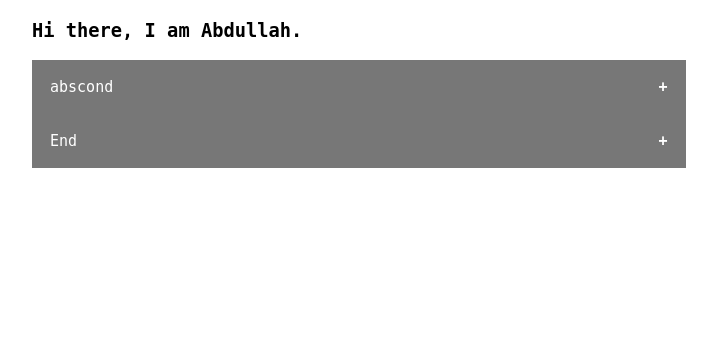
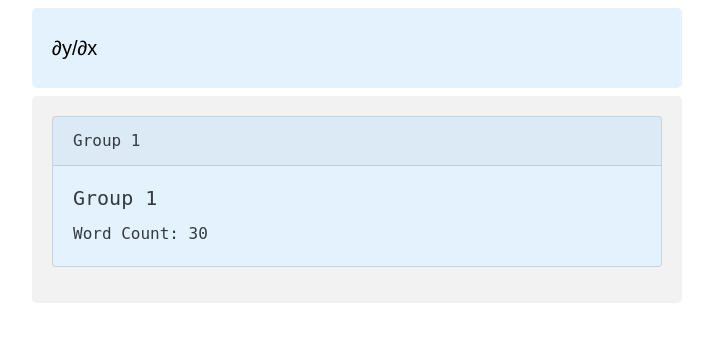
Before and after one commit to liiniix/delYdelX, a Flask app: page / in a window 1280 px wide. Shown: the top 342 px of the page, without its empty margins (283-1000 px from the left). Run offline with Flask 2, Linux system fonts and the light colour scheme; some libraries are stand-ins or nearby versions.

Commit message:
Refactored design of the program, added word list.

```diff
--- a/app.py
+++ b/app.py
@@ -1,9 +1,71 @@
 from flask import Flask, render_template
+import csv
+import os, os.path
+import time
+
 app = Flask(__name__)
+
+WORDGROUPS_DIR = "WordGroups"
+
+#region Index
 
 @app.route('/')
 def index():
-    return render_template('demo.html')
+    wordgroup_stat = get_wordgroup_stat()
+    return render_template('index/index.html',
+                            wordgroup_stat = wordgroup_stat,
+                            enumerate = enumerate,
+                            rand = time.time()
+            )
+
+def get_wordgroup_stat():
+    return {
+        "wordlistCount" : len([name for name in os.listdir(WORDGROUPS_DIR)]),
+        "wordCountInWordlist" : get_wordcount_in_wordgroup()
+    }
+
+def get_wordcount_in_wordgroup():
+    csvfiles = [
+                    open(os.path.join(WORDGROUPS_DIR, file), newline='', encoding='utf-8')
+                    for file in os.listdir(WORDGROUPS_DIR)
+               ]
+
+    rowcounts = [
+                    get_rowcount_of_csvfile(csvfile)
+                    for csvfile in csvfiles
+                ]
+
+    return rowcounts
+
+def get_rowcount_of_csvfile(csvfile):
+    csvreader = csv.reader(csvfile, delimiter=';')
+    row_count = sum(1 for row in csvreader)
+    return row_count
+
+#endregion
+
+
+#region WordPractce
+
+@app.route('/get_wordlist_landingpage/<int:group_no>')
+def get_wordlist_landingpage(group_no):
+
+    wordlist = get_wordlist(group_no)
+    return render_template('word_list/wordlist_landingpage.html',
+                            wordlist = wordlist,
+                            enumerate = enumerate,
+                            rand = time.time()
+    )
+
+def get_wordlist(group_no):
+    spamreader = ''
+    filename = os.path.join(WORDGROUPS_DIR, f"group_{group_no}.csv")
+    csvfile = open(filename, newline='', encoding='utf-8')
+    spamreader = csv.reader(csvfile, delimiter=';')
+
+    return spamreader
+
+#endregion
 
 if __name__ == "__main__":
     app.run(debug=True)
--- a/static/script.js
+++ b/static/script.js
@@ -1,21 +1,12 @@
-$(document).ready(function() {
+$( document ).ready(function() {
+    $('[data-toggle="tooltip"]').tooltip();
 
-    $('body').on('click', '#btnLong', function(){
-        $('#short-div').slideUp('slow',function(){
-            $('#long-div').slideDown();
-        });
+    $('.bi-lightning-charge-fill').click(function(){
+        $('#word-of-week-1-serial-1-accordion-header button').addClass('text-danger')
+    });
 
-    })
-
-    $('body').on('click', '#btnShort', function(){
-        $('#long-div').slideUp('slow',function(){
-            $('#short-div').slideDown();
-        });
-    })
-
-    $('.collapsible').click(function(e){
-        $(e.target).next('.content').slideToggle('slow', function(){
-            $(e.target).toggleClass('active');
-        });
-    })
+    $('.card').click(function(){
+        const url = $(this).data('redirect-url');
+        location.href = url;
+    });
 });
--- a/static/style.css
+++ b/static/style.css
@@ -1,7 +1,16 @@
+body {
+    height: 100%;
+}
+
+.card {
+    cursor: pointer !important;
+}
+
 .container {
     margin: auto;
     max-width: 650px;
 }
+
 .flex-container {
     display: flex;
     justify-content: space-evenly;
@@ -154,3 +163,180 @@ strong{
     display: flex;
     justify-content: space-between;
 }
+
+.container {
+    margin: auto;
+    max-width: 650px;
+}
+.flex-container {
+    display: flex;
+    justify-content: space-evenly;
+    align-items: center;
+    align-self: center;
+}
+h2 {
+    color: #96979c;
+}
+@media (max-width: 600px) {
+    .container {
+      padding: 20px;
+    }
+    .flex-container {
+        display: flex;
+        justify-content: space-evenly;
+        align-items: center;
+        align-self: center;
+        flex-direction: column;
+    }
+
+}
+
+a:hover {
+    background-color: cornflowerblue;
+    transition: 2s ease;
+}
+body {
+    background: #fff;
+    font-family: 'Roboto Mono', monospace;
+}
+
+.fa {
+    padding: 20px;
+    font-size: 30px;
+    width: 50px;
+    text-align: center;
+    text-decoration: none;
+    margin: 5px 2px;
+}
+
+.fa:hover {
+        opacity: 0.7;
+    }
+
+.fa-facebook {
+    background: #3B5998;
+    color: white;
+}
+
+.fa-twitter {
+    background: #55ACEE;
+    color: white;
+}
+
+.fa-google {
+    background: #dd4b39;
+    color: white;
+}
+
+.fa-github {
+    background: #96979c;
+    color: white;
+}
+
+.fa-linkedin {
+    background: #007bb5;
+    color: white;
+}
+
+button{
+    border-radius: 4px;
+    transition-duration: 0.4s;
+    cursor: pointer;
+    padding: 8px;
+    font-size: 15px;
+}
+#btnLong{
+    background-color: #008CBA;
+    color: white;
+    border: 2px solid #008CBA;
+}
+#btnLong:hover {
+    background-color: white;
+    color: black;
+    border: 2px solid #008CBA;
+}
+#btnShort{
+    background-color: #f44336;
+    color: white;
+    border: 2px solid #f44336;
+}
+#btnShort:hover {
+    background-color: white;
+    color: black;
+    border: 2px solid #f44336;
+}
+
+
+.collapsible {
+    background-color: #777;
+    color: white;
+    cursor: pointer;
+    padding: 18px;
+    border: none;
+    text-align: left;
+    outline: none;
+    font-size: 15px;
+    margin:auto;
+    width: 95%;
+    align-self:left;
+  }
+
+  .active, .collapsible:hover {
+    background-color: #555;
+  }
+
+  .collapsible:after {
+    content: '\002B';
+    color: white;
+    font-weight: bold;
+    float: right;
+    margin-left: 5px;
+  }
+
+  .active:after {
+    content: "\2212";
+  }
+
+  .content {
+    display: none;
+  }
+strong{
+    color: #5cb85c;
+}
+.content > div > .collapsible{
+    padding: 9px;
+    padding-left: 18px;
+}
+
+input[type=text], select, textarea {
+    width: 100%; /* Full width */
+    padding: 12px; /* Some padding */
+    border: 1px solid #ccc; /* Gray border */
+    border-radius: 4px; /* Rounded borders */
+    box-sizing: border-box; /* Make sure that padding and width stays in place */
+    margin-top: 6px; /* Add a top margin */
+    margin-bottom: 16px; /* Bottom margin */
+    resize: vertical /* Allow the user to vertically resize the textarea (not horizontally) */
+  }
+
+  /* Style the submit button with a specific background color etc */
+  input[type=submit] {
+    background-color: #04AA6D;
+    color: white;
+    padding: 12px 20px;
+    border: none;
+    border-radius: 4px;
+    cursor: pointer;
+  }
+
+  /* When moving the mouse over the submit button, add a darker green color */
+  input[type=submit]:hover {
+    background-color: #45a049;
+  }
+
+  /* Add a background color and some padding around the form */
+  .container {
+    border-radius: 5px;
+    background-color: #f2f2f2;
+    padding: 20px;
+  }
--- /dev/null
+++ b/templates/_navbar.html
@@ -0,0 +1,21 @@
+<nav class="navbar navbar-expand-lg">
+    <div class="container" style="background-color: #e3f2fd;">
+      <a class="navbar-brand" href="{{url_for('index')}}" style="font-family: arial,sans-serif;">∂y/∂x</a>
+      <button class="navbar-toggler" type="button" data-bs-toggle="collapse" data-bs-target="#navbarSupportedContent" aria-controls="navbarSupportedContent" aria-expanded="false" aria-label="Toggle navigation">
+        <span class="navbar-toggler-icon"></span>
+      </button>
+      <div class="collapse navbar-collapse" id="navbarSupportedContent">
+        <!--
+        <ul class="navbar-nav me-auto mb-2 mb-lg-0">
+          <li class="nav-item">
+            <a class="nav-link active" aria-current="page" href="#">Home</a>
+          </li>
+        </ul>
+        <form class="d-flex" role="search">
+          <input class="form-control me-2" type="search" placeholder="Search" aria-label="Search">
+          <button class="btn btn-outline-success" type="submit">Search</button>
+        </form>
+        -->
+      </div>
+    </div>
+  </nav>
--- a/templates/_words.html
+++ /dev/null
@@ -1,21 +0,0 @@
-<div class="collapsible">abscond</div>
-<div class="content">
-    <div class="preamble">
-        <a href="https://dictionary.cambridge.org/dictionary/english/abscond" target="_blank" rel="noopener noreferrer">
-            abscond
-        </a>
-        <div class="word-buttons">
-            <i class="fa fa-strikethrough" title="strike through the work"></i>
-            <i class="fa fa-bolt" title="mark this for later"></i>
-        </div>
-    </div>
-
-    <p>
-        to go away suddenly and secretly in order to escape from somewhere
-    <ul>
-        <li>Two prisoners absconded last night.</li>
-        <li>She absconded from boarding school with her boyfriend.</li>
-    </ul>
-    </p>
-</div>
-<div class="collapsible">End</div>
--- a/templates/demo.html
+++ /dev/null
@@ -1,31 +0,0 @@
-<!DOCTYPE html>
-<html>
-<head>
-    <meta charset="utf-8" />
-    <meta name="viewport" content="width=device-width, initial-scale=1.0">
-    <title>Abdullah</title>
-    <link rel="shortcut icon" type="image/x-icon" href="favicon.svg" />
-    <link rel="stylesheet" href="https://cdnjs.cloudflare.com/ajax/libs/font-awesome/4.7.0/css/font-awesome.min.css">
-    <link rel="stylesheet" href="https://cdnjs.cloudflare.com/ajax/libs/highlight.js/11.3.1/styles/default.min.css">
-    <link rel="stylesheet" href="static/style.css">
-    <script src="https://polyfill.io/v3/polyfill.min.js?features=es6"></script>
-    <script id="MathJax-script" async src="https://cdn.jsdelivr.net/npm/mathjax@3/es5/tex-mml-chtml.js"></script>
-
-</head>
-<body>
-    <div class="container">
-        <h2></h2>
-        <div class="bio">
-            <div id="long-div">
-                <div class="long">
-                    <h3>Hi there, I am Abdullah.</h3>
-                    {% include '_words.html' %}
-                </div>
-            </div>
-        </div>
-    </div>
-
-    <script src="https://code.jquery.com/jquery-3.6.0.min.js" integrity="sha256-/xUj+3OJU5yExlq6GSYGSHk7tPXikynS7ogEvDej/m4=" crossorigin="anonymous"></script>
-    <script type="text/javascript" src="static/script.js"></script>
-</body>
-</html>
--- /dev/null
+++ b/templates/index/_all_wordgroups.html
@@ -0,0 +1,11 @@
+{% for i, row in enumerate(range(wordgroup_stat.wordlistCount)) %}
+{% set group_no = i + 1 %}
+    <div class="card text-dark mb-3"
+    data-redirect-url="{{url_for('get_wordlist_landingpage', group_no = group_no)}}" style="background-color: #e3f2fd;">
+        <div class="card-header">Group 1</div>
+        <div class="card-body">
+            <h5 class="card-title">Group 1</h5>
+            <p class="card-text">Word Count: {{wordgroup_stat.wordCountInWordlist[i]}}</p>
+        </div>
+    </div>
+{% endfor %}
--- /dev/null
+++ b/templates/index/_index_layout.html
@@ -0,0 +1,40 @@
+<!DOCTYPE html>
+<html lang="en">
+
+<head>
+    <meta charset="utf-8">
+    <meta http-equiv="X-UA-Compatible" content="IE=edge">
+    <meta name="viewport" content="width=device-width, initial-scale=1">
+    <title>delY/delX</title>
+
+
+    <link rel="shortcut icon" type="image/x-icon" href="favicon.svg" />
+    <link rel="stylesheet" href="https://cdnjs.cloudflare.com/ajax/libs/font-awesome/4.7.0/css/font-awesome.min.css">
+    <link href="https://cdn.jsdelivr.net/npm/bootstrap@5.3.0-alpha1/dist/css/bootstrap.min.css" rel="stylesheet"
+        integrity="sha384-GLhlTQ8iRABdZLl6O3oVMWSktQOp6b7In1Zl3/Jr59b6EGGoI1aFkw7cmDA6j6gD" crossorigin="anonymous">
+    <link rel="stylesheet" href="https://cdn.jsdelivr.net/npm/bootstrap-icons@1.10.2/font/bootstrap-icons.css">
+    <link rel="stylesheet" href="https://cdn.jsdelivr.net/npm/bootstrap@4.1.3/dist/css/bootstrap.min.css"
+        integrity="sha384-MCw98/SFnGE8fJT3GXwEOngsV7Zt27NXFoaoApmYm81iuXoPkFOJwJ8ERdknLPMO" crossorigin="anonymous">
+    <link rel="stylesheet" href="{{ url_for('static', filename = 'style.css')}}?rand={{rand}}">
+
+
+</head>
+
+<body>
+    {% include "_navbar.html" %}
+    {% block content %}
+    {% endblock %}
+
+    <script src="https://code.jquery.com/jquery-3.6.0.min.js"
+        integrity="sha256-/xUj+3OJU5yExlq6GSYGSHk7tPXikynS7ogEvDej/m4=" crossorigin="anonymous"></script>
+    <script src="https://cdn.jsdelivr.net/npm/bootstrap@5.3.0-alpha1/dist/js/bootstrap.bundle.min.js"
+        integrity="sha384-w76AqPfDkMBDXo30jS1Sgez6pr3x5MlQ1ZAGC+nuZB+EYdgRZgiwxhTBTkF7CXvN"
+        crossorigin="anonymous"></script>
+    <script src="https://cdn.jsdelivr.net/npm/popper.js@1.14.3/dist/umd/popper.min.js"
+        integrity="sha384-ZMP7rVo3mIykV+2+9J3UJ46jBk0WLaUAdn689aCwoqbBJiSnjAK/l8WvCWPIPm49"
+        crossorigin="anonymous"></script>
+
+    <script type="text/javascript" src="{{ url_for('static', filename = 'script.js')}}?rand={{rand}}"></script>
+</body>
+
+</html>
--- /dev/null
+++ b/templates/index/index.html
@@ -0,0 +1,9 @@
+{% extends 'index/_index_layout.html' %}
+
+{% block content %}
+<div class="container">
+    {% with wordgroup_stat = wordgroup_stat, enumerate = enumerate %}
+        {% include "index/_all_wordgroups.html" %}
+    {% endwith %}
+</div>
+{% endblock %}
```
Also changed, not shown: templates/word_list/_wordlist.html (added, +42 -0 lines), templates/word_list/_wordlist_layout.html (added, +40 -0 lines), templates/word_list/wordlist_landingpage.html (added, +9 -0 lines), WordGroups/group_1.csv (renamed from Words/group_1.csv).
